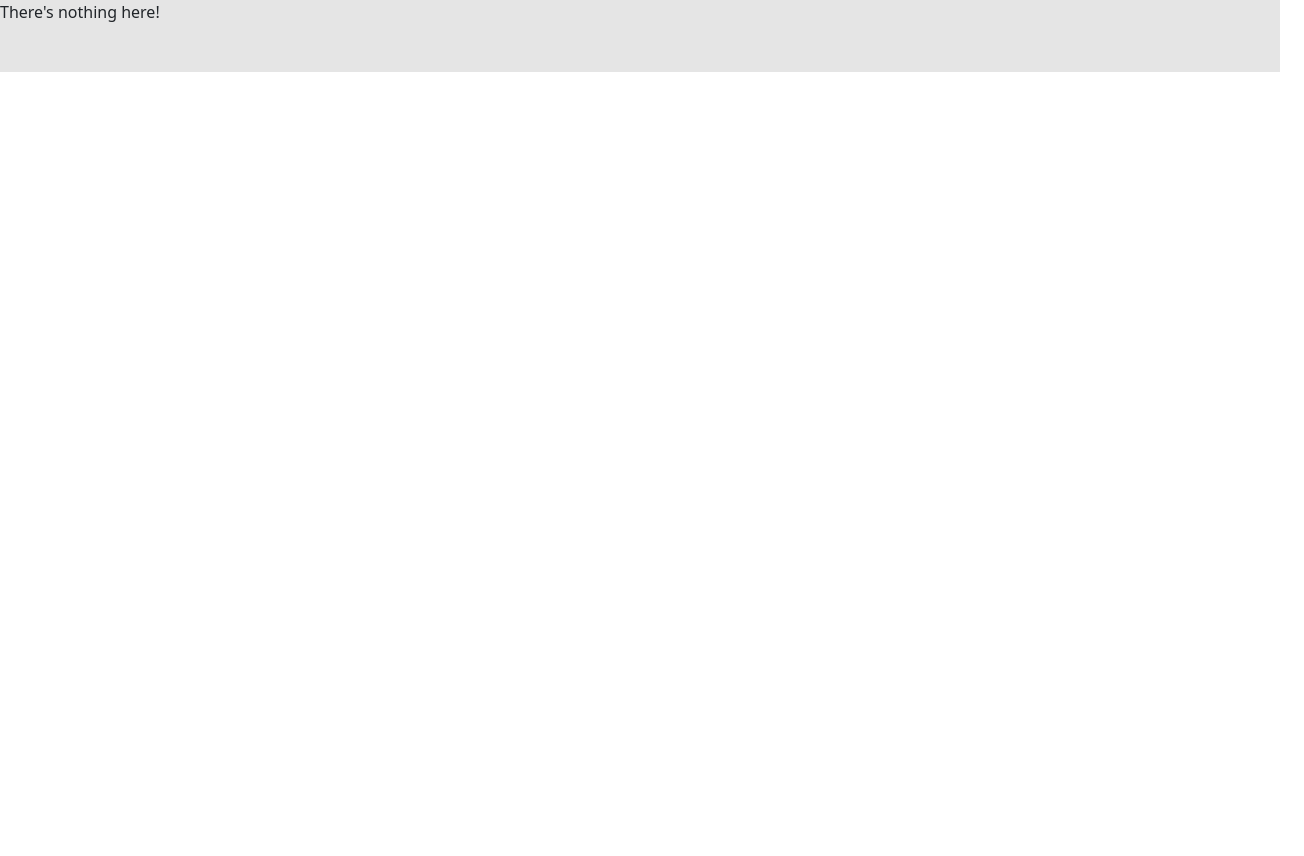
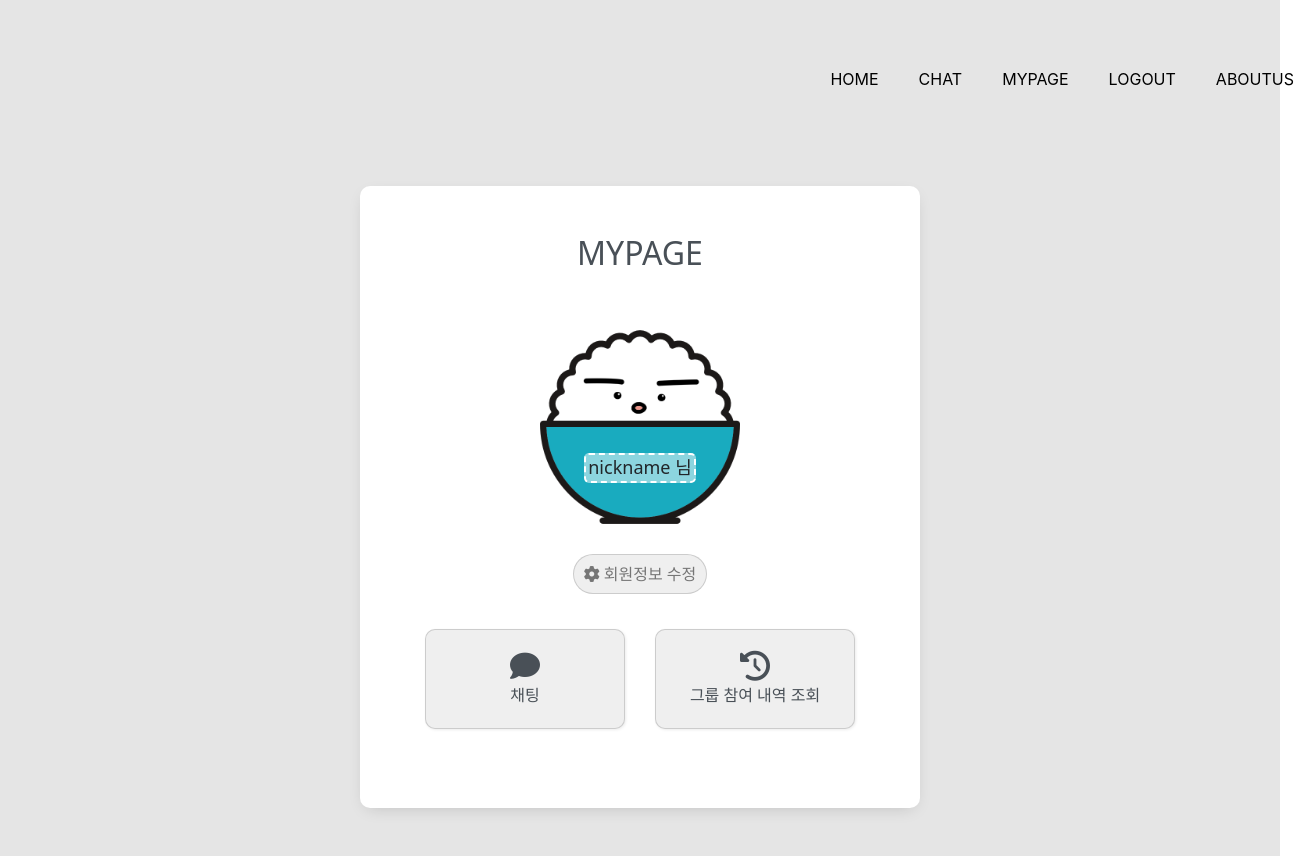
Before and after one commit to HamBab/hambab-client, a React (Create React App) app: page /mypage in a window 1280 px wide. Shown: the whole page, 1304 px wide, since content can reach past the window. Before the commit the page ends 800 px from the top, so only its background shows below. Built offline with nearby package versions, Linux system fonts and the light colour scheme.

Commit message:
FEAT: 마이페이지 추가

```diff
--- a/src/App.js
+++ b/src/App.js
@@ -9,6 +9,7 @@ import Signup from "./components/Signup";
 import RestaurantList from "./components/RestaurantList";
 import MakeGroup from "./components/MakeGroup";
 import EditGroup from "./components/EditGroup";
+import MyPage from "./components/MyPage"
 import "bootstrap/dist/css/bootstrap.min.css";
 
 function App() {
@@ -29,6 +30,7 @@ function App() {
 					<Route path="restaurants/editgroup" element={<EditGroup />} />
 					<Route path="/login" element={<Login />} />
 					<Route path="/signup" element={<Signup />} />
+					<Route path="/mypage" element={<MyPage />} />
 				</Route>
 				<Route path="*" element={<div>There's nothing here!</div>} />
 			</Routes>
--- a/src/components/MyPage.js
+++ b/src/components/MyPage.js
@@ -0,0 +1,32 @@
+import React from "react";
+import { useNavigate } from "react-router-dom";
+import {
+    MyPageSection,
+    Profile,
+    MyPageButtons
+} from "./styledComponent";
+
+
+const MyPage = () => {
+    const Nickname="nickname";
+    return (
+        <MyPageSection>
+            <h2>MYPAGE</h2>
+            <Profile>
+            <h3>
+                {Nickname} 님
+
+            </h3>
+            <br />
+            <button type="submit"><i class="fa-solid fa-gear"></i> 회원정보 수정</button>
+            </Profile>
+            <br /><br /><br />
+            <MyPageButtons>
+                <button type="submit"><i class="fa-solid fa-comment"></i>채팅</button>
+                <button type="submit"><i class="fa-solid fa-clock-rotate-left"></i>그룹 참여 내역 조회</button>
+            </MyPageButtons>
+        </MyPageSection>
+    )
+};
+
+export default MyPage;
--- a/src/components/styledComponent.js
+++ b/src/components/styledComponent.js
@@ -1,4 +1,5 @@
 import styled, { css } from "styled-components";
+import hambabimg from "../images/hambabimg.png";
 
 // Main
 export const SearchForm = styled.div`
@@ -585,3 +586,98 @@ export const GroupMember = styled.div
 	height: 550px;
     position: relative;
 `;
+
+// MyPage
+export const MyPageSection = styled.div`
+	background-color: #ffffff;
+	border-radius: 10px;
+	width: 35rem;
+	padding-top: 3rem;
+	padding-bottom: 4rem;
+	margin: 0 auto;
+	text-align: center;
+	margin-top: 8rem;
+	box-shadow: 0 5px 18px -7px rgba(0,0,0,0.2);
+
+	// input {
+	// 	width: 18rem;
+	// 	height: 2.5rem;
+	// 	border: 2px solid #19abbf;
+	// 	border-radius: 20px;
+	// 	background-color: transparent;
+	// 	margin-top: 20px;
+	// 	padding-left: 1rem;
+	// 	content: "f0e0";
+	// 	font-family: "Font Awesome 5 Free";
+	// }
+	h2 {
+		color: #495057;
+		padding-bottom: 2rem;
+	}
+`;
+
+export const Profile = styled.div`
+	height: 230px;
+	line-height: 2rem;
+	padding: 10px;
+	background-image: url(${hambabimg});
+	overflow: visible visible;
+	background-size: 200px 200px;
+	background-repeat: no-repeat;
+	background-position: center;
+	button {
+		font-size: 16px;
+		padding: 3px 10px;
+		border-radius: 100px;
+		border: none;
+		background-color: rgb(239, 239, 239);
+		border: 1px solid rgb(0,0,0, 0.15);
+		color: rgb(118,118,118);
+
+		&:hover {
+			box-shadow: 0 0 0 1px #19abbf inset;
+			color: #19abbf;
+			background-color: #ffffff;
+			transition-duration: 0.3s;
+		}
+		position: relative;
+		top: 200px;
+	}
+	h3 {
+		font-size: 18px;
+		position: relative;
+		top: 130px;
+		border: 2px dashed #ffffff;
+		border-radius: 5px;
+		display: inline-block;
+		margin-block-end: 0;
+		background-color: rgb(255,255, 255, 0.5);
+		padding: 2px;
+	}
+`;
+
+export const MyPageButtons=styled.div`
+	position: static;
+	button {
+		width: 200px;
+		height: 100px;
+		margin: 15px;
+		border-radius: 10px;
+		border: 1px solid rgb(0,0,0, 0.15);
+		color: #495057;
+		box-shadow: 1px 1px 3px rgb(0,0,0, 0.08);
+		i {
+			display: block;
+			font-size: 30px;
+			color: inherit;
+			margin-bottom: 2px;
+
+		}
+		&:hover {
+			border: 1px solid #19abbf;
+			color: #19abbf;
+			transition-duration: 0.3s;
+			background-color: white;
+		}
+	}
+`;
```
Also changed, not shown: src/App.css (line endings or trailing spaces), src/images/hambabimg.png (added).
